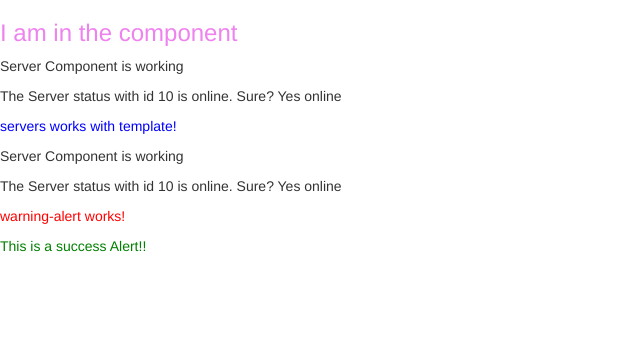
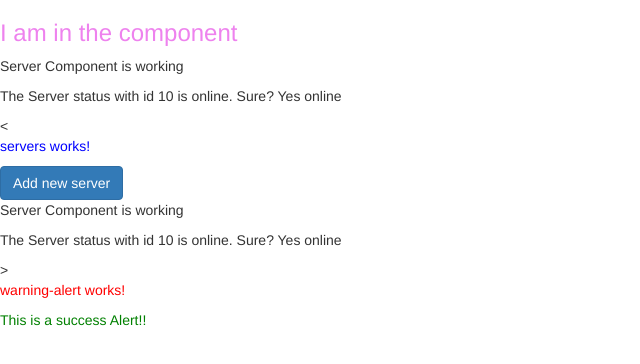
Before and after one commit to cristopherCorrea/angular-basics, an Angular app: page / in a window 1280 px wide. Shown: the top 364 px of the page, without its empty margins (0-640 px from the left). Built offline with nearby package versions, Linux system fonts and the light colour scheme.

Commit message:
adding property binding in servers component and changing to templateUrl

```diff
--- a/src/app/app.component.html
+++ b/src/app/app.component.html
@@ -1,5 +1,5 @@
 <h3>I am in the component</h3>
 <app-server></app-server>
-<dev app-servers></dev>
+<<dev app-servers></dev>>
 <app-warning-alert></app-warning-alert>
 <app-sucess-alert></app-sucess-alert>
--- a/src/app/servers/servers.component.html
+++ b/src/app/servers/servers.component.html
@@ -1,2 +1,3 @@
 <p>servers works!</p>
+<button class="btn btn-primary" [disabled]="!allowNewServer">Add new server</button>
 <app-server></app-server>
--- a/src/app/servers/servers.component.ts
+++ b/src/app/servers/servers.component.ts
@@ -5,8 +5,9 @@ import { Component, OnInit } from '@angular/core';
   //selector: '.app-servers', adding this component by class
   selector: '[app-servers]',  //using a component by property
   //you can use template instead of templateUrl to write the html, use it only if the html is shot ``for many lines ''only one line html
-  template: `<p>servers works with template!</p>
-  <app-server></app-server>`,
+  //template: `<p>servers works with template!</p>
+  //<app-server></app-server>`,
+  templateUrl: './servers.component.html',
   styles: [`
     p {
       color: blue;
@@ -15,7 +16,11 @@ import { Component, OnInit } from '@angular/core';
 })
 export class ServersComponent implements OnInit {
 
-  constructor() { }
+  allowNewServer = false;
+
+  constructor() {
+    setTimeout(() => {this.allowNewServer = true}, 2000);
+  }
 
   ngOnInit(): void {
   }
```
